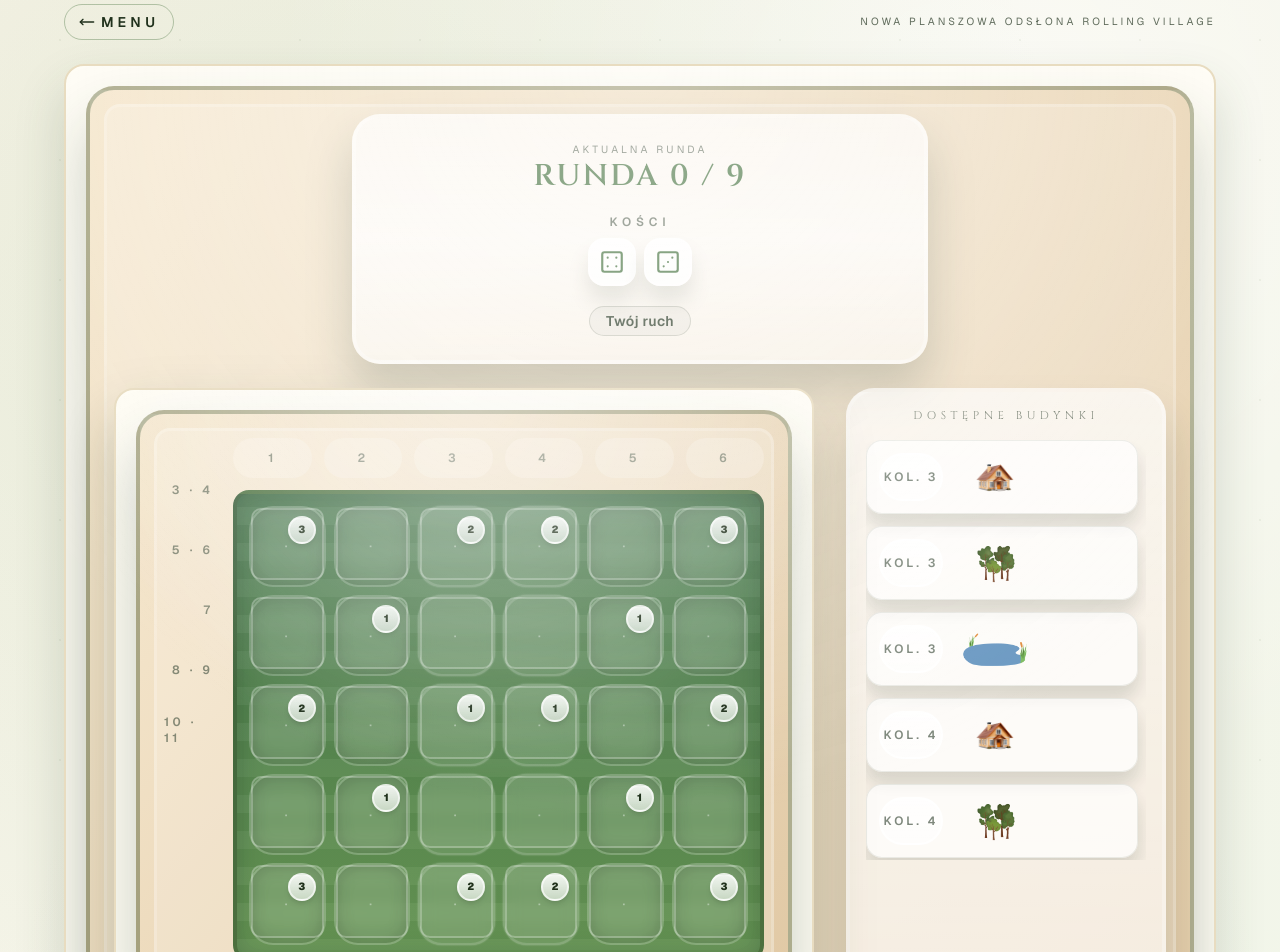
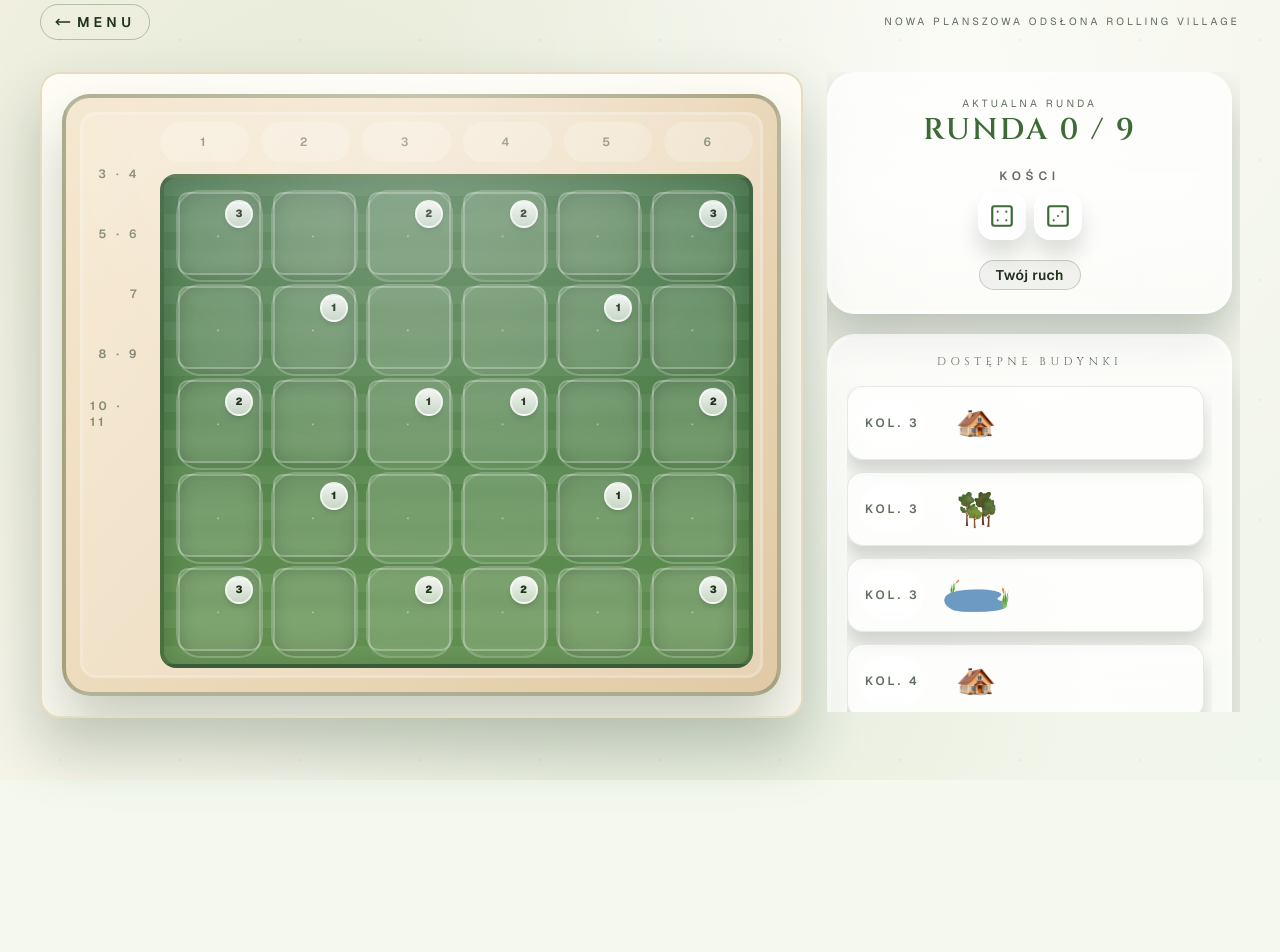
Before and after one commit to azizko1337/rolling-village-web-port, a Next.js app: page /play/single in a window 1280 px wide. Shown: the part 20-972 px from the top of the page. After the commit the page ends 800 px from the top, so only its background shows below. Built offline with nearby package versions, Linux system fonts and the light colour scheme.

Commit message:
Changed layout

```diff
--- a/src/app/play/single/page.tsx
+++ b/src/app/play/single/page.tsx
@@ -32,8 +32,8 @@ function Game() {
 
   return (
     <div className="min-h-screen w-full px-4 py-6 sm:px-6 lg:px-10">
-      <div className="mx-auto flex w-full max-w-6xl flex-col gap-6">
-        <div className="flex items-center justify-between">
+      <div className="mx-auto flex w-full max-w-[1400px] flex-col gap-6 lg:gap-8">
+        <div className="flex flex-wrap items-center justify-between gap-3">
           <Link href="/">
             <Button variant="outline" size="sm" className="uppercase tracking-[0.3em]">
               <MoveLeft size={16} /> Menu
@@ -42,18 +42,14 @@ function Game() {
           <p className="parchment-title hidden text-[0.65rem] sm:block">Nowa planszowa odsłona Rolling Village</p>
         </div>
 
-        <div className="board-paper p-5">
-          <div className="board-surface flex flex-col gap-6">
-            <div className="flex justify-center">
+        <div className="flex flex-col gap-6 lg:grid lg:grid-cols-[minmax(0,1.6fr)_minmax(320px,1fr)] xl:grid-cols-[minmax(0,1.85fr)_minmax(360px,1fr)]">
+          <div className="order-2 lg:order-1">
+            <Board game={game} />
+          </div>
+          <div className="order-1 lg:order-2 lg:sticky lg:top-8">
+            <div className="flex flex-col gap-5 lg:max-h-[calc(100vh-10rem)] lg:overflow-y-auto lg:pr-2">
               <GameState game={game} />
-            </div>
-
-            <div className="flex flex-col gap-8 lg:flex-row">
-              <Board game={game} />
               <RemainingBuildings game={game} />
-            </div>
-
-            <div className="flex justify-center">
               <Score game={game} />
             </div>
           </div>
--- a/src/components/Board/Board.tsx
+++ b/src/components/Board/Board.tsx
@@ -38,8 +38,8 @@ function Board(props: Props){
         return allowedBuildings;
     }
     return (
-        <div className="board-paper w-full p-5 soft-fade-in shadow-[0_30px_60px_rgba(33,55,34,0.25)]">
-            <div className="board-surface">
+        <div className="board-paper w-full p-4 sm:p-5 soft-fade-in shadow-[0_30px_60px_rgba(33,55,34,0.25)]">
+            <div className="board-surface flex flex-col">
                 <div className="flex w-full gap-4">
                     <div className="flex flex-col gap-3 pt-7 text-xs font-semibold tracking-[0.3em] text-foreground/65">
                         {[["3", "4"], ["5", "6"], ["7"], ["8", "9"], ["10", "11"]].map((items, idx) => (
@@ -56,7 +56,7 @@ function Board(props: Props){
                                 </span>
                             ))}
                         </div>
-                        <div className="board-grid grid grid-cols-6 grid-rows-5 gap-2 p-3">
+                        <div className="board-grid grid aspect-[6/5] grid-cols-6 grid-rows-5 gap-2 p-3">
                         {
                             game.getBoard().map((building, index) => (
                                 <Cell
--- a/src/components/Board/GameState.tsx
+++ b/src/components/Board/GameState.tsx
@@ -30,9 +30,9 @@ function GameState(props: Props){
     };
 
     return (
-        <div className="w-full max-w-xl rounded-[1.75rem] border-4 border-white/30 bg-gradient-to-b from-white/70 via-white/80 to-white/60 p-6 text-center shadow-[0_25px_45px_rgba(14,35,18,0.25)]">
+        <div className="w-full rounded-[1.75rem] border-4 border-white/30 bg-gradient-to-b from-white/70 via-white/80 to-white/60 p-5 text-center shadow-[0_25px_45px_rgba(14,35,18,0.25)]">
             <p className="parchment-title text-[0.65rem]">Aktualna runda</p>
-            <h1 className="text-3xl font-semibold text-[color:var(--leaf-700)]">Runda {game.getRound()} / 9</h1>
+            <h1 className="text-2xl font-semibold text-[color:var(--leaf-700)] sm:text-3xl">Runda {game.getRound()} / 9</h1>
             <div className="mt-5 flex flex-col items-center gap-2">
                 <span className="text-xs font-semibold uppercase tracking-[0.4em] text-foreground/70">Kości</span>
                 {renderDice()}
--- a/src/components/Board/RemainingBuildings.tsx
+++ b/src/components/Board/RemainingBuildings.tsx
@@ -40,9 +40,9 @@ function RemainingBuildings(props: Props){
         : game.getRemainingPlacements().map(placement => ({ label: `Kol. ${placement.column}`, building: placement.building }));
 
     return (
-        <div className="w-full max-w-xs self-stretch rounded-[1.75rem] border-4 border-white/25 bg-gradient-to-b from-white/70 to-white/55 p-4 shadow-[0_30px_45px_rgba(19,37,22,0.2)]">
+        <div className="w-full self-stretch rounded-[1.75rem] border-4 border-white/25 bg-gradient-to-b from-white/70 to-white/55 p-4 shadow-[0_30px_45px_rgba(19,37,22,0.2)]">
             <h2 className="parchment-title text-center text-[0.7rem] tracking-[0.4em]">Dostępne budynki</h2>
-            <div className="mt-4 flex flex-col gap-3 overflow-y-auto pr-2" style={{ maxHeight: 420 }}>
+            <div className="mt-4 flex flex-col gap-3 overflow-y-auto pr-1 sm:pr-2 lg:max-h-[320px] xl:max-h-[420px]">
                 {rows.map((row, index) => (
                     <div
                         key={index}
--- a/src/components/Score/Score.tsx
+++ b/src/components/Score/Score.tsx
@@ -25,10 +25,10 @@ function Score(props: Props){
     const pointsSummary = game.getPointsSummary();
 
     return (
-        <div className="flex w-full flex-col items-center gap-4">
-            <div className="w-full max-w-3xl rounded-[2rem] border-4 border-white/30 bg-gradient-to-b from-white/80 to-white/65 p-4 shadow-[0_30px_40px_rgba(15,33,20,0.22)]">
+        <div className="flex w-full flex-col gap-4">
+            <div className="w-full rounded-[2rem] border-4 border-white/30 bg-gradient-to-b from-white/80 to-white/65 p-4 shadow-[0_30px_40px_rgba(15,33,20,0.22)]">
                 <div className="parchment-title text-center text-[0.7rem] tracking-[0.45em]">Tabela punktów</div>
-                <div className="mt-4 grid grid-cols-9 gap-2">
+                <div className="mt-4 grid grid-cols-3 gap-2 sm:grid-cols-6 xl:grid-cols-9">
                     {new Array(NUMBER_OF_ROUNDS).fill(null).map((_, index) => (
                         <div
                             key={`score-round-${index}-header`}
@@ -56,7 +56,7 @@ function Score(props: Props){
                 </div>
             </div>
             {pointsSummary && (
-                <div className="flex flex-col items-center gap-3 text-center sm:flex-row">
+                <div className="flex flex-col gap-3 text-center sm:flex-row sm:items-center sm:justify-between">
                     <Dialog>
                         <DialogTrigger asChild className="my-2">
                             <Button variant="outline" size="lg" className="uppercase tracking-[0.3em]">
```
